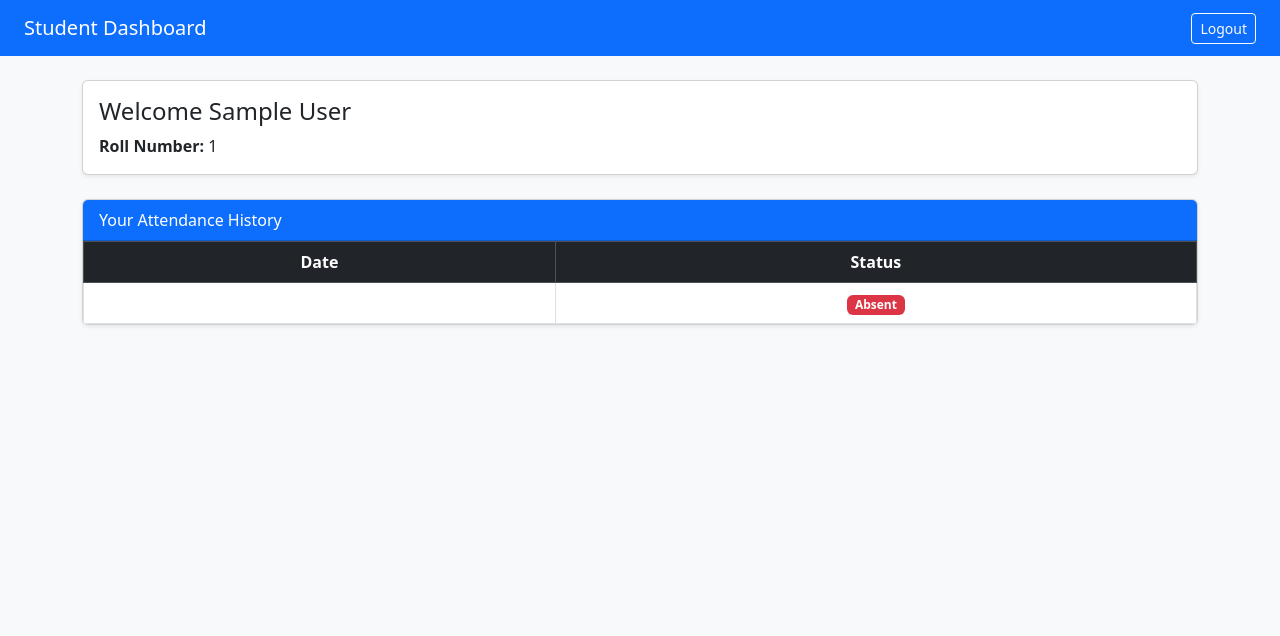
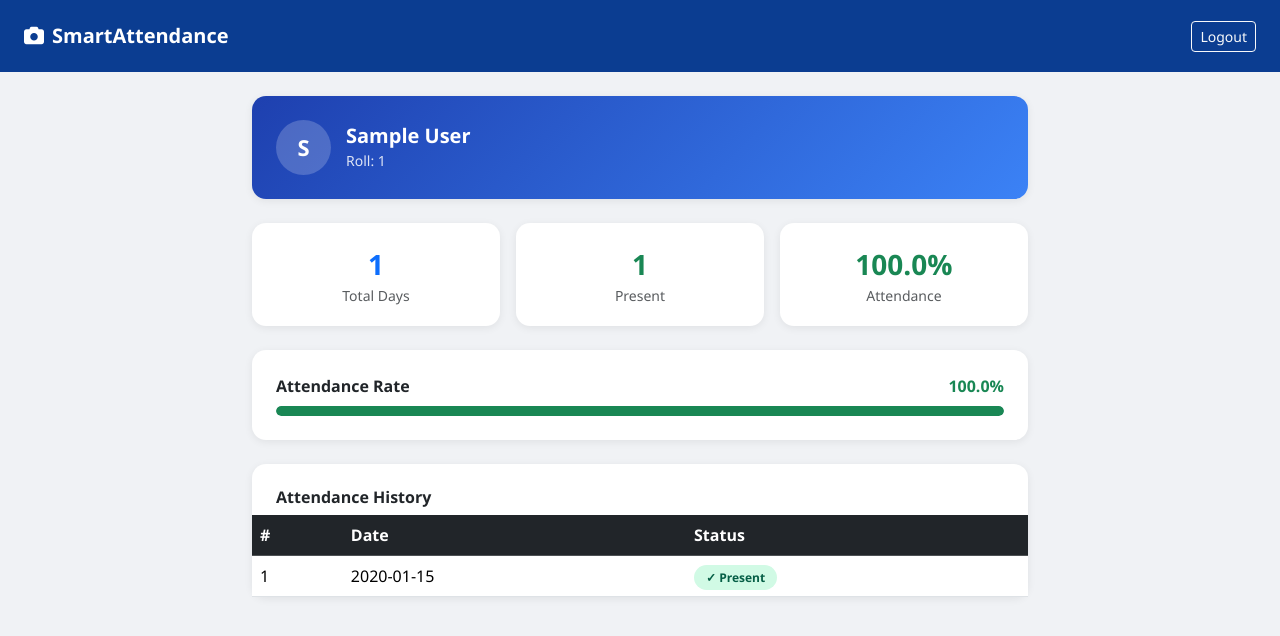
Before and after one commit to Utsav-047/Smart-Attendance-System, a Flask app: page /student in a window 1280 px wide. Shown: the top 636 px of the page. Run offline with Flask 3, Linux system fonts and the light colour scheme; the visitor is signed in with stand-in values (Sample User, id 1); tables that the repository leaves empty hold one stand-in row (values such as "Sample post").

Commit message:
Revamp student dashboard layout and styles
Updated the student dashboard to reflect attendance details and improved styling.

```diff
--- a/templates/student_dashboard.html
+++ b/templates/student_dashboard.html
@@ -2,60 +2,110 @@
 <html lang="en">
 <head>
   <meta charset="UTF-8">
-    <title>Student Dashboard</title>
+  <title>My Attendance</title>
   <link href="https://cdn.jsdelivr.net/npm/bootstrap@5.3.2/dist/css/bootstrap.min.css" rel="stylesheet">
+  <link href="https://cdnjs.cloudflare.com/ajax/libs/font-awesome/6.4.0/css/all.min.css" rel="stylesheet">
+  <style>
+    body { background: #f0f2f5; font-family: 'Segoe UI', sans-serif; }
+    .navbar { background: #0b3d91; }
+    .card { border: none; border-radius: 14px; box-shadow: 0 2px 8px rgba(0,0,0,0.07); }
+    .stat-box { text-align: center; padding: 20px; }
+    .badge-present { background:#d1fae5; color:#065f46; padding:4px 12px; border-radius:20px; font-size:12px; font-weight:600; }
+    .badge-absent  { background:#fee2e2; color:#991b1b; padding:4px 12px; border-radius:20px; font-size:12px; font-weight:600; }
+    .badge-pending { background:#fef3c7; color:#92400e; padding:4px 12px; border-radius:20px; font-size:12px; font-weight:600; }
+  </style>
 </head>
-<body class="bg-light">
-
-<nav class="navbar navbar-dark bg-primary px-4">
-    <span class="navbar-brand">Student Dashboard</span>
+<body>
+<nav class="navbar navbar-dark px-4 py-3">
+  <span class="navbar-brand fw-bold"><i class="fas fa-camera me-2"></i>SmartAttendance</span>
   <a href="/logout" class="btn btn-outline-light btn-sm">Logout</a>
 </nav>
+<div class="container mt-4" style="max-width:800px">
 
-<div class="container mt-4">
-
-    <div class="card shadow-sm mb-4 p-3">
-        <h4>Welcome {{ name }}</h4>
-        <p class="mb-0"><b>Roll Number:</b> {{ roll }}</p>
+  <div class="card p-4 mb-4" style="background:linear-gradient(135deg,#1e40af,#3b82f6);color:white">
+    <div class="d-flex align-items-center">
+      <div style="width:55px;height:55px;background:rgba(255,255,255,0.2);border-radius:50%;display:flex;align-items:center;justify-content:center;font-size:22px;font-weight:700;margin-right:15px">
+        {{ name[0].upper() }}
+      </div>
+      <div>
+        <h5 class="mb-0 fw-bold">{{ name }}</h5>
+        <small style="opacity:0.85">Roll: {{ roll }}</small>
+      </div>
+    </div>
   </div>
 
-    <div class="card shadow-sm">
-        <div class="card-header bg-primary text-white">
-            Your Attendance History
+  <div class="row g-3 mb-4">
+    <div class="col-4">
+      <div class="card stat-box">
+        <div class="fw-bold fs-3 text-primary">{{ total }}</div>
+        <div class="text-muted small">Total Days</div>
       </div>
+    </div>
+    <div class="col-4">
+      <div class="card stat-box">
+        <div class="fw-bold fs-3 text-success">{{ present }}</div>
+        <div class="text-muted small">Present</div>
+      </div>
+    </div>
+    <div class="col-4">
+      <div class="card stat-box">
+        <div class="fw-bold fs-3 {% if pct >= 75 %}text-success{% else %}text-danger{% endif %}">
+          {{ pct }}%
+        </div>
+        <div class="text-muted small">Attendance</div>
+      </div>
+    </div>
+  </div>
+
+  <div class="card p-4 mb-4">
+    <div class="d-flex justify-content-between mb-2">
+      <span class="fw-semibold">Attendance Rate</span>
+      <span class="fw-bold {% if pct >= 75 %}text-success{% else %}text-danger{% endif %}">
+        {{ pct }}% {% if pct < 75 %} ⚠️ Below 75%{% endif %}
+      </span>
+    </div>
+    <div class="progress" style="height:10px;border-radius:8px">
+      <div class="progress-bar {% if pct >= 75 %}bg-success{% else %}bg-danger{% endif %}"
+           style="width:{{ pct }}%;border-radius:8px"></div>
+    </div>
+  </div>
+
+  <div class="card">
     <div class="card-body p-0">
-            <table class="table table-bordered mb-0 text-center">
+      <div class="px-4 pt-4 pb-2">
+        <h6 class="fw-bold mb-0">Attendance History</h6>
+      </div>
+      <div class="table-responsive">
+        <table class="table table-hover mb-0">
           <thead class="table-dark">
-                    <tr>
-                        <th>Date</th>
-                        <th>Status</th>
-                    </tr>
+            <tr><th>#</th><th>Date</th><th>Status</th></tr>
           </thead>
           <tbody>
             {% if records %}
               {% for row in records %}
               <tr>
-                        <td>{{ row[0] }}</td>
+                <td>{{ loop.index }}</td>
+                <td>{{ row.date }}</td>
                 <td>
-                            {% if row[1] == "Present" %}
-                                <span class="badge bg-success">Present</span>
+                  {% if row.status == 'Present' %}
+                    <span class="badge-present">✓ Present</span>
+                  {% elif row.status == 'Absent' %}
+                    <span class="badge-absent">✗ Absent</span>
                   {% else %}
-                                <span class="badge bg-danger">Absent</span>
+                    <span class="badge-pending">⏳ Pending</span>
                   {% endif %}
                 </td>
               </tr>
               {% endfor %}
             {% else %}
-                    <tr>
-                        <td colspan="2">No attendance records found</td>
-                    </tr>
+              <tr><td colspan="3" class="text-center py-4 text-muted">No attendance records found</td></tr>
             {% endif %}
           </tbody>
         </table>
       </div>
     </div>
+  </div>
 
 </div>
-
 </body>
 </html>
```
Lines whose indentation alone changed are shown as unchanged.
